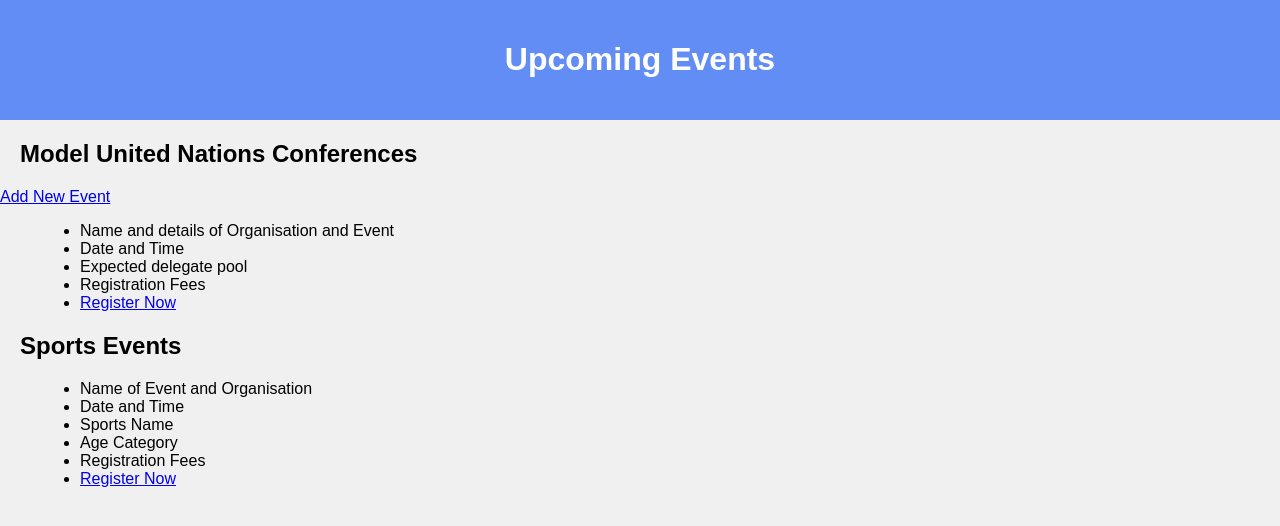
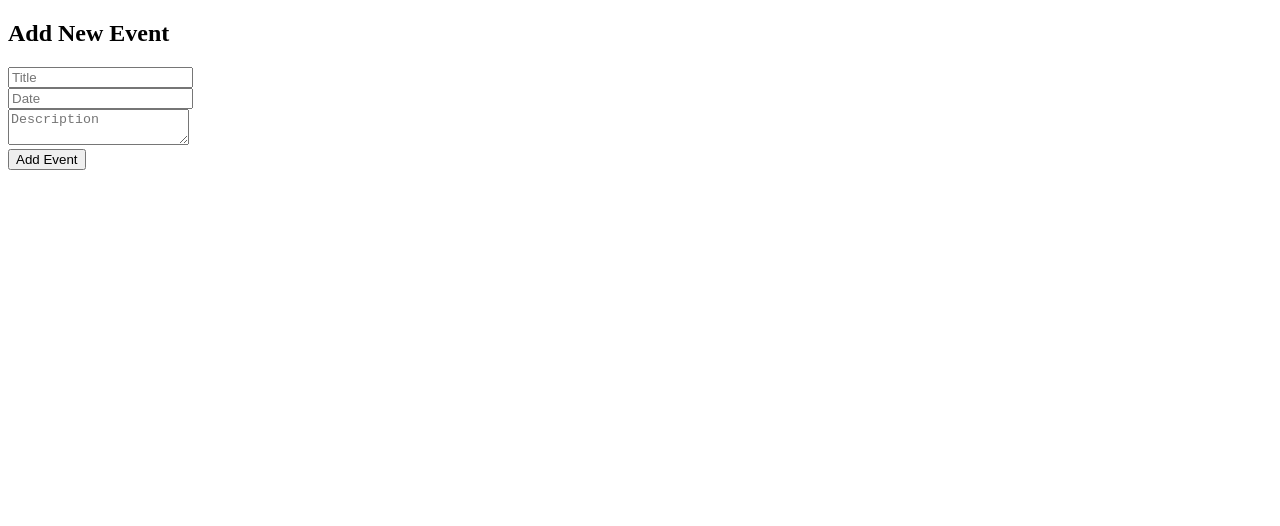
Before and after one commit to saanvik3006/Impact, a plain HTML site: page add_event.html in a window 1280 px wide. Drawn offline with Linux system fonts and the light colour scheme.

Commit message:
Update add_event.html

```diff
--- a/add_event.html
+++ b/add_event.html
@@ -1,51 +1,13 @@
 <!DOCTYPE html>
 <html>
-<head>
-  <title>Events</title>
-  <style>
-    body {
-      font-family: Arial, sans-serif;
-      background-color: #f0f0f0;
-      margin: 0;
-    }
-    header {
-      background-color: rgb(98, 141, 245);
-      color: white;
-      padding: 20px;
-      text-align: center;
-    }
-    h2 {
-      margin-left: 20px;
-    }
-    ul {
-      margin-left: 40px;
-    }
-  </style>
-</head>
+<head><title>Add Event</title></head>
 <body>
-  <!--Header-->
-  <header>
-    <h1>Upcoming Events</h1>
-  </header>
-
-  <h2>Model United Nations Conferences</h2>
-  <a href="/add-event">Add New Event</a>
-  <ul>
-    <li>Name and details of Organisation and Event</li>
-    <li>Date and Time</li>
-    <li>Expected delegate pool</li>
-    <li>Registration Fees</li>
-    <li><a href="#">Register Now</a></li>
-  </ul>
-
-  <h2>Sports Events</h2>
-  <ul>
-    <li>Name of Event and Organisation</li>
-    <li>Date and Time</li>
-    <li>Sports Name</li>
-    <li>Age Category</li>
-    <li>Registration Fees</li>
-    <li><a href="#">Register Now</a></li>
-  </ul>
+  <h2>Add New Event</h2>
+  <form method="POST">
+    <input name="title" placeholder="Title" required><br>
+    <input name="date" placeholder="Date" required><br>
+    <textarea name="description" placeholder="Description" required></textarea><br>
+    <button type="submit">Add Event</button>
+  </form>
 </body>
 </html>
```
